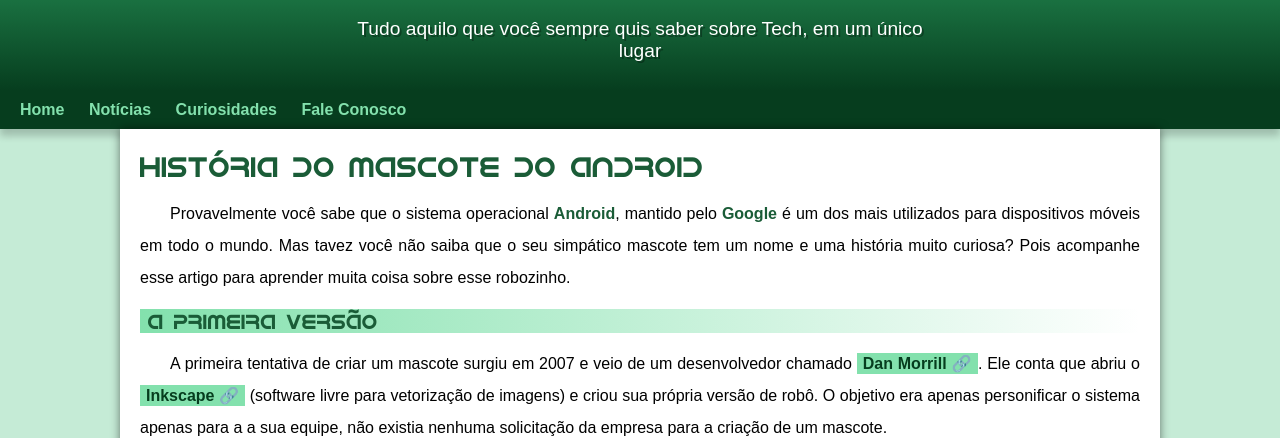
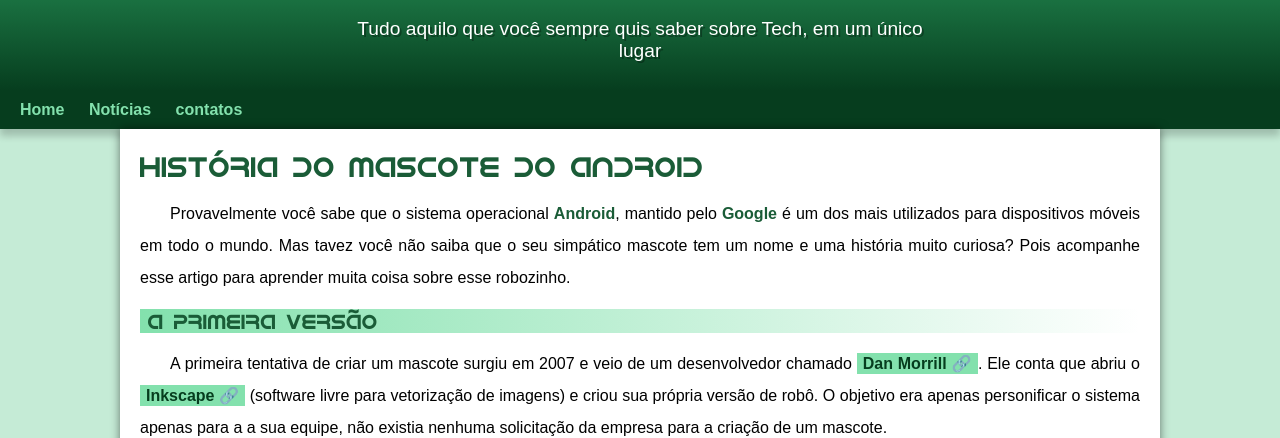
Before and after one commit to Gabrielraian/html-css, a plain HTML site: page desafios/desafio10guabara/android.html in a window 1280 px wide. Shown: the part 99-537 px from the top of the page. Drawn offline with Linux system fonts and the light colour scheme.

Commit message:
problema de padding corrigido

```diff
--- a/desafios/desafio10guabara/android.html
+++ b/desafios/desafio10guabara/android.html
@@ -20,8 +20,7 @@
     <nav>
         <a href="#">Home</a>
         <a href="#">Notícias</a>
-        <a href="#">Curiosidades</a>
-        <a href="#">Fale Conosco</a>
+        <a href="#">contatos</a>
     </nav>
     <main>
         <article>
--- a/desafios/desafio10guabara/style.css
+++ b/desafios/desafio10guabara/style.css
@@ -59,7 +59,7 @@ header > p {
     padding-right: 10px;
     padding-left: 10px;
     margin: auto;
-    margin-bottom: 20px;
+    padding-bottom: 20px;
     text-shadow: 2px 2px 0px rgba(0, 0, 0, 0.315);
 }
 
```
